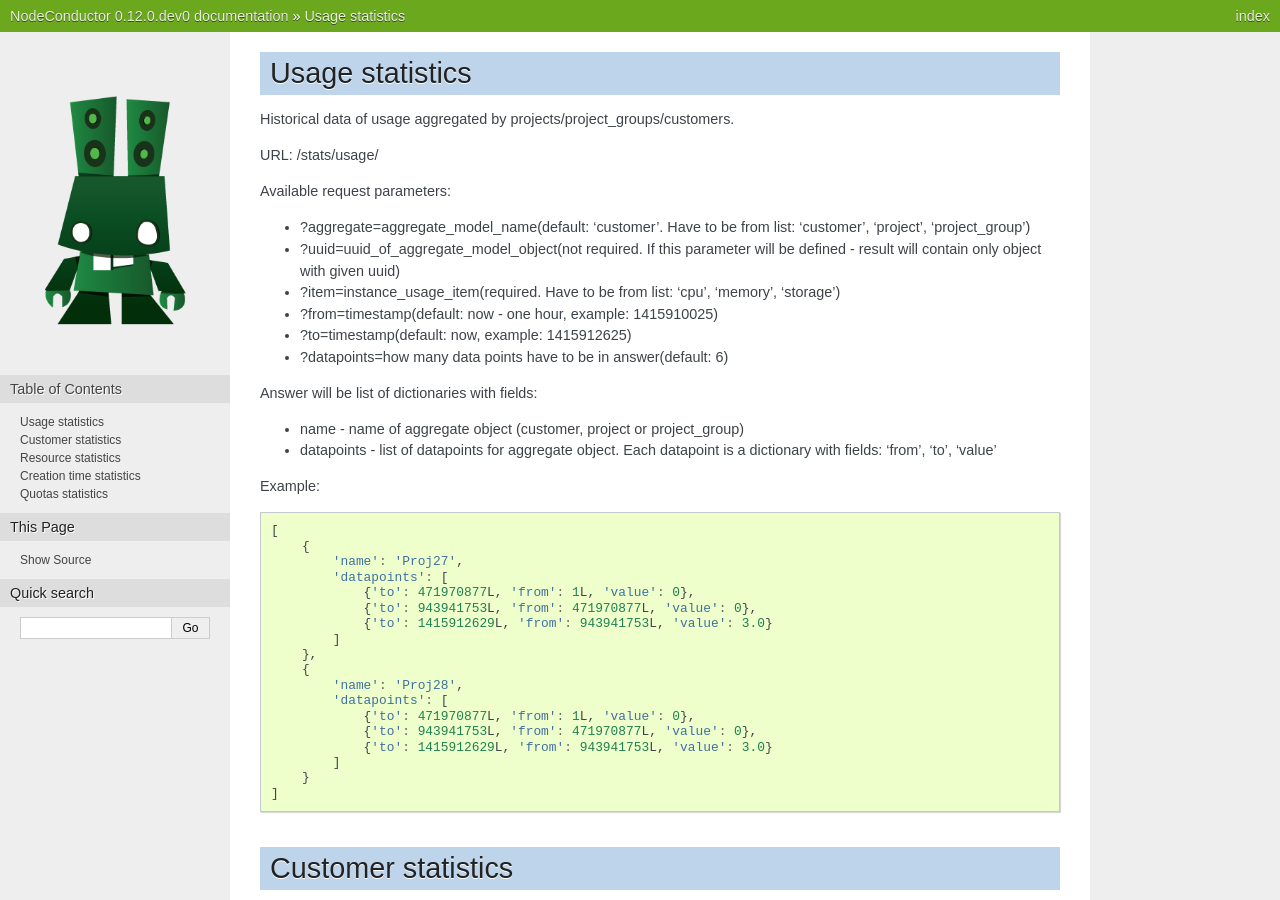
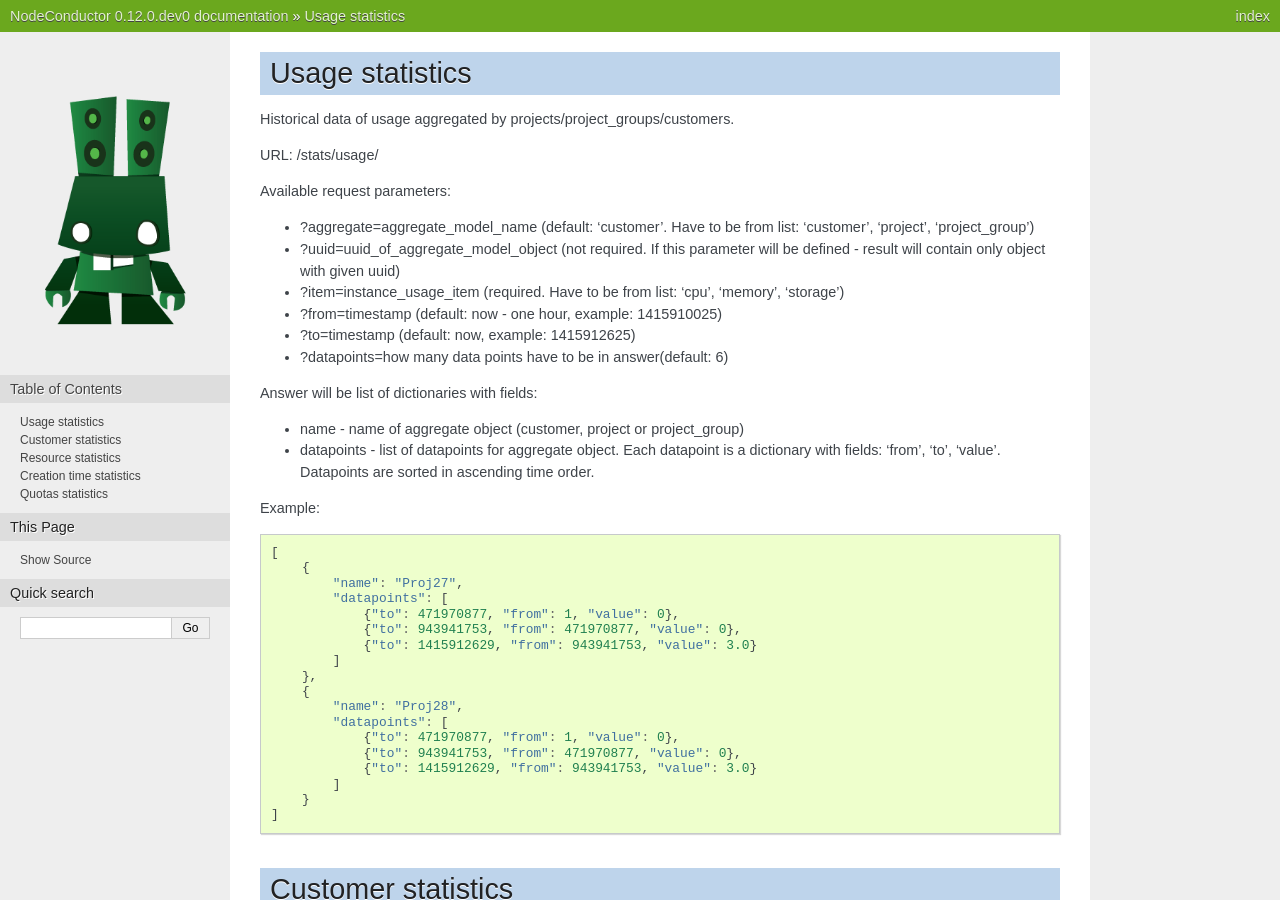
Before and after one commit to opennode/waldur-core, a Sphinx documentation site: the page built from docs/api/statistics.rst, in a window 1280 px wide and 900 px high. Built offline with Sphinx 7.4.7, drawn with Linux system fonts in a browser that asks for light colours; some of the changed text lies outside the part shown.

Commit message:
Add ordering direction to the docs

```diff
--- a/docs/api/services.rst
+++ b/docs/api/services.rst
@@ -48,7 +48,8 @@
 Service SLAs are connected with occurrences of events. To get a list of such events issue a GET request to
 */services/<service_uuid>/events/*. Optionally period can be supplied using the format defined above.
 
-The output contains a list of states and timestamps when the state was reached.
+The output contains a list of states and timestamps when the state was reached. The list is sorted in descending order
+by the timestamp.
 
 Example output:
 
--- a/docs/api/statistics.rst
+++ b/docs/api/statistics.rst
@@ -7,17 +7,19 @@
 
 Available request parameters:
 
-- ?aggregate=aggregate_model_name(default: 'customer'. Have to be from list: 'customer', 'project', 'project_group')
-- ?uuid=uuid_of_aggregate_model_object(not required. If this parameter will be defined - result will contain only object with given uuid)
-- ?item=instance_usage_item(required. Have to be from list: 'cpu', 'memory', 'storage')
-- ?from=timestamp(default: now - one hour, example: 1415910025)
-- ?to=timestamp(default: now, example: 1415912625)
+- ?aggregate=aggregate_model_name (default: 'customer'. Have to be from list: 'customer', 'project', 'project_group')
+- ?uuid=uuid_of_aggregate_model_object (not required. If this parameter will be defined - result will contain only
+  object with given uuid)
+- ?item=instance_usage_item (required. Have to be from list: 'cpu', 'memory', 'storage')
+- ?from=timestamp (default: now - one hour, example: 1415910025)
+- ?to=timestamp (default: now, example: 1415912625)
 - ?datapoints=how many data points have to be in answer(default: 6)
 
 Answer will be list of dictionaries with fields:
 
 - name - name of aggregate object (customer, project or project_group)
-- datapoints - list of datapoints for aggregate object. Each datapoint is a dictionary with fields: 'from', 'to', 'value'
+- datapoints - list of datapoints for aggregate object.
+  Each datapoint is a dictionary with fields: 'from', 'to', 'value'. Datapoints are sorted in ascending time order.
 
 
 Example:
```
Also changed, not shown: other parts of docs/api/statistics.rst (+17 -17 lines).
